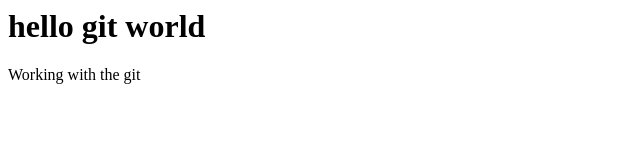
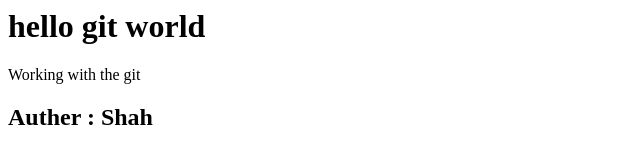
Before and after one commit to AnasMohammedShah/GitGithubMasterclass, a plain HTML site: page index.html in a window 1280 px wide. Shown: the whole page, without its empty margins (0-640 px from the left). Drawn offline with Linux system fonts and the light colour scheme.

Commit message:
Add Author
I have added a heador to the index.html file

```diff
--- a/index.html
+++ b/index.html
@@ -2,3 +2,4 @@
 <div>
   <p>Working with the git</p>
 </div>
+<h2>Auther : Shah</h2>
```
